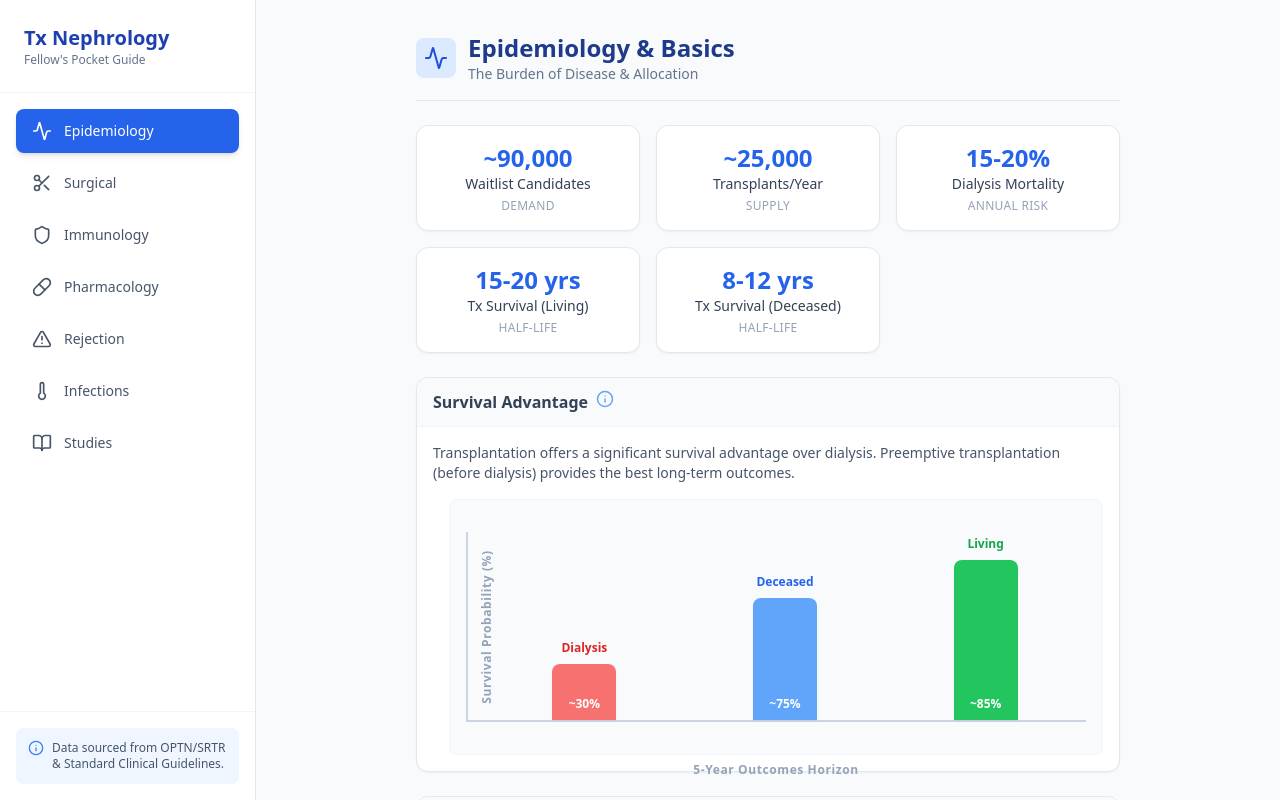
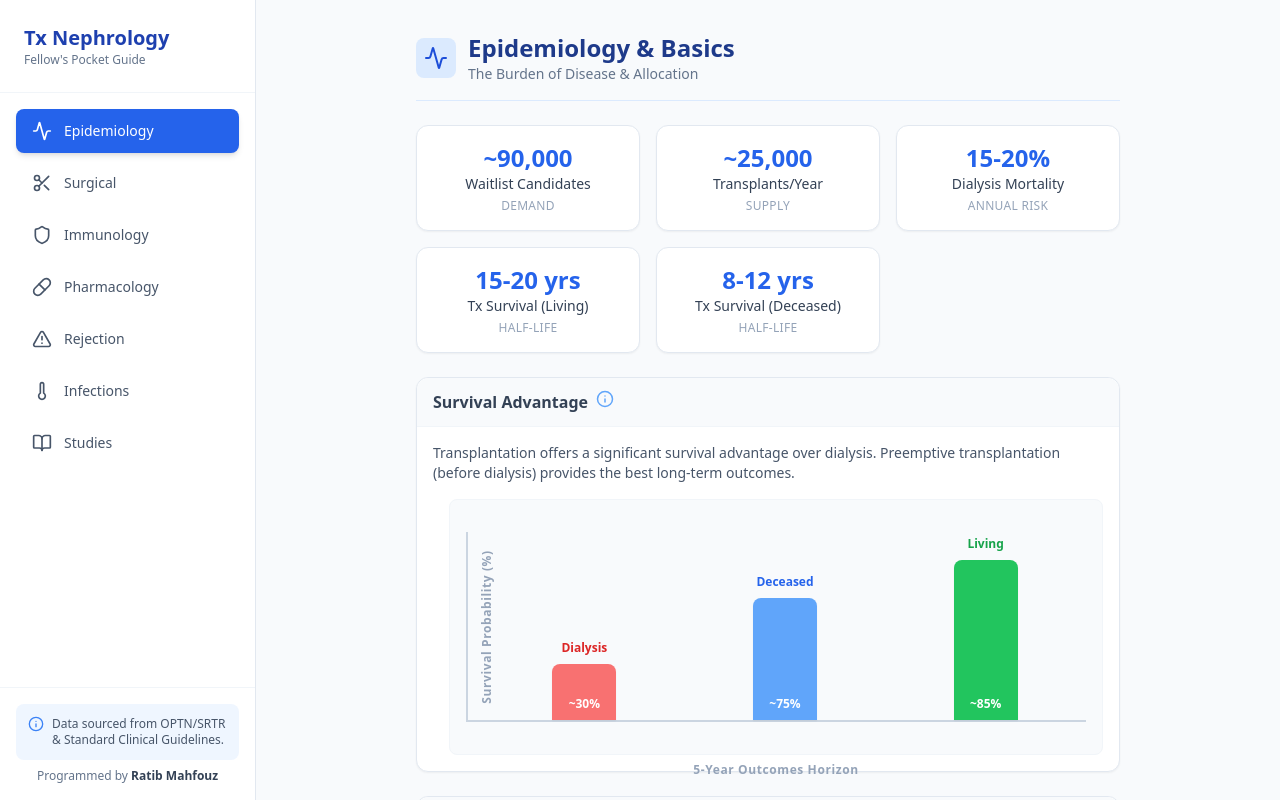
Before and after one commit to rmahfouz/transplantpocket, a React (Vite) app: page / in a window 1280 px wide. Built offline with nearby package versions, Linux system fonts and the light colour scheme.

Commit message:
Add developer credit to sidebar footer

```diff
--- a/src/App.jsx
+++ b/src/App.jsx
@@ -824,10 +824,13 @@ export default function TransplantGuideApp() {
                     {/* Removed Checklist and Acronyms */}
                 </nav>
 
-                <div className="p-4 border-t border-slate-100">
+                <div className="p-4 border-t border-slate-100 space-y-2">
                     <div className="bg-blue-50 p-3 rounded-lg text-xs text-slate-600 flex gap-2">
                         <Info size={16} className="shrink-0 text-blue-500" />
                         <span>Data sourced from OPTN/SRTR & Standard Clinical Guidelines.</span>
+                    </div>
+                    <div className="text-center text-xs text-slate-500">
+                        Programmed by <span className="font-semibold text-slate-700">Ratib Mahfouz</span>
                     </div>
                 </div>
             </aside>
```
